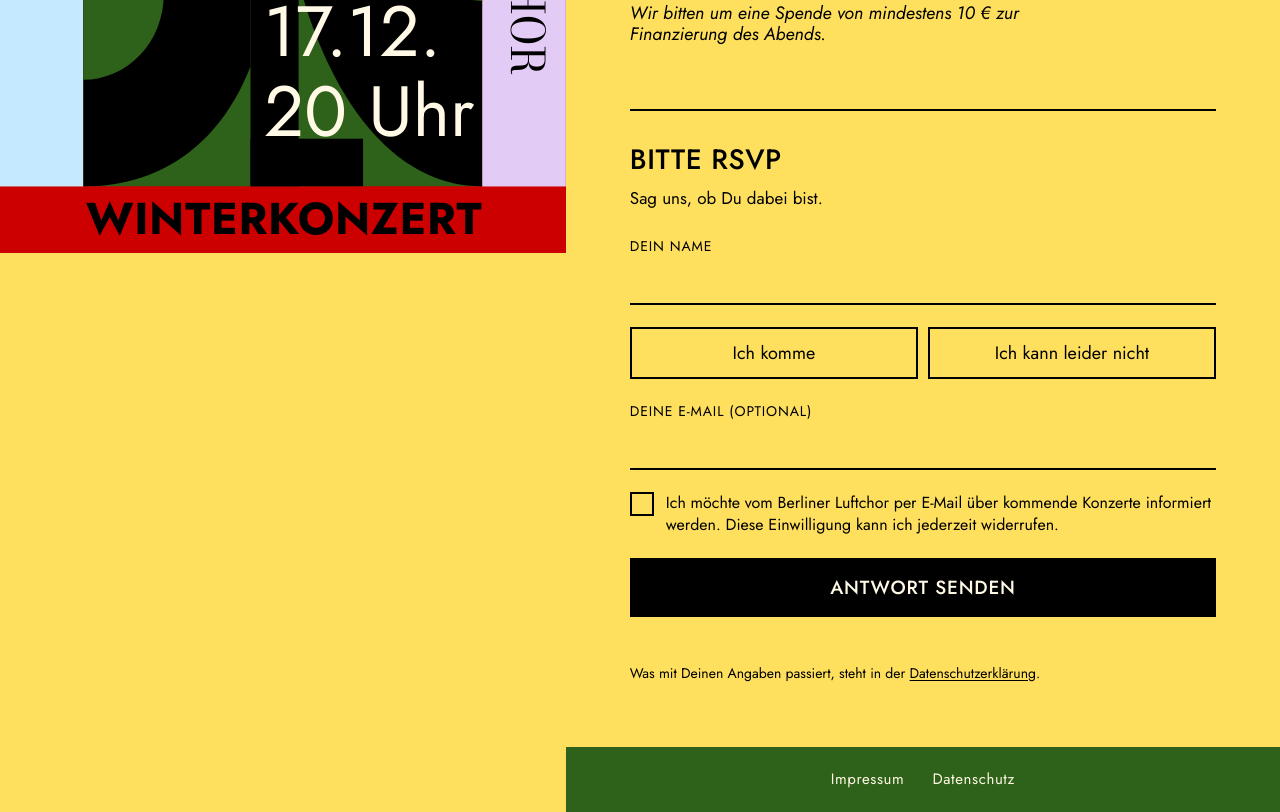
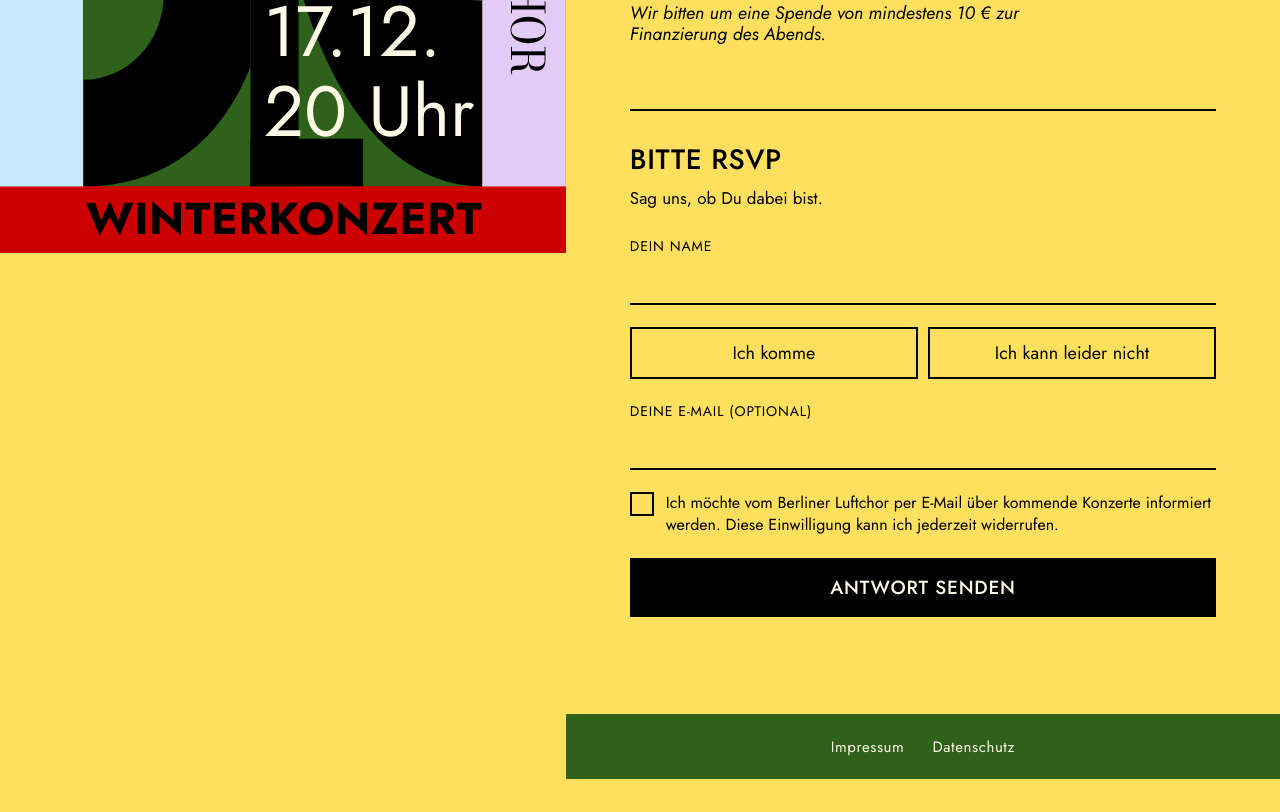
Before and after one commit to berliner-luftchor/berliner-luftchor.github.io, a plain HTML site: page index.html in a window 1280 px wide. Shown: the part 547-1359 px from the top of the page. After the commit the page ends 1326 px from the top, so only its background shows below. Drawn offline with Linux system fonts and the light colour scheme.

Commit message:
Update index.html

```diff
--- a/index.html
+++ b/index.html
@@ -42,8 +42,6 @@
   .foot{display:flex;align-items:center;justify-content:center;gap:28px;font-size:15px;letter-spacing:.04em}
   .foot a{color:var(--cream);text-decoration:none}
   .foot a:hover{text-decoration:underline;text-underline-offset:.2em}
-  .privacy{font-size:14px;line-height:1.35;margin-top:14px}
-  .privacy a{color:inherit;text-decoration:underline;text-underline-offset:.15em}
   .inner{flex:1;padding:clamp(36px,7vw,72px) clamp(22px,7vw,64px) clamp(40px,6vw,64px);max-width:720px;width:100%;margin:0 auto}
 
   h1{font-weight:400;text-transform:uppercase;letter-spacing:.01em;line-height:1.05;font-size:clamp(30px,6.4vw,56px);margin-bottom:clamp(32px,6vw,56px)}
@@ -199,7 +197,6 @@
 
           <button type="submit" class="submit" id="submit">Antwort senden</button>
           <p class="msg" id="msg" role="status"></p>
-          <p class="privacy">Was mit Deinen Angaben passiert, steht in der <a href="datenschutz.html">Datenschutzerklärung</a>.</p>
         </form>
 
         <div id="done" class="done hidden">
```
